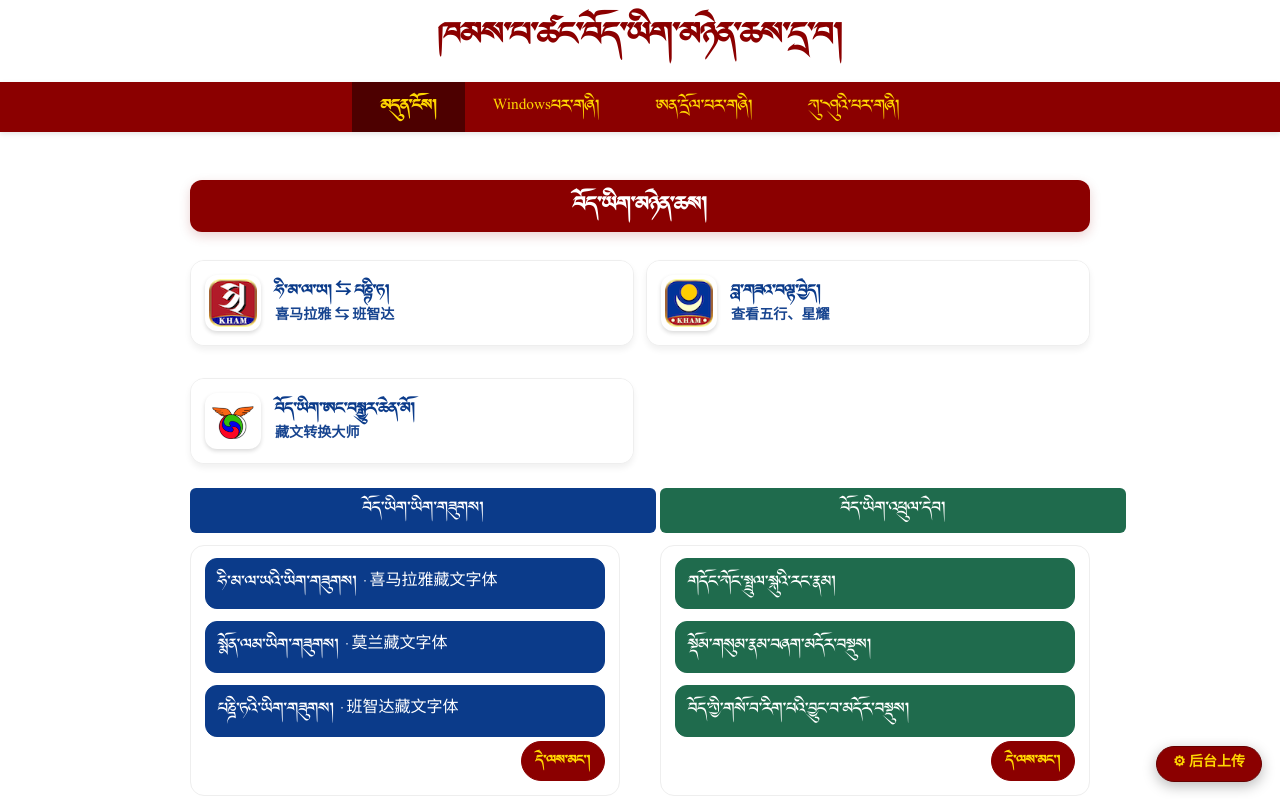
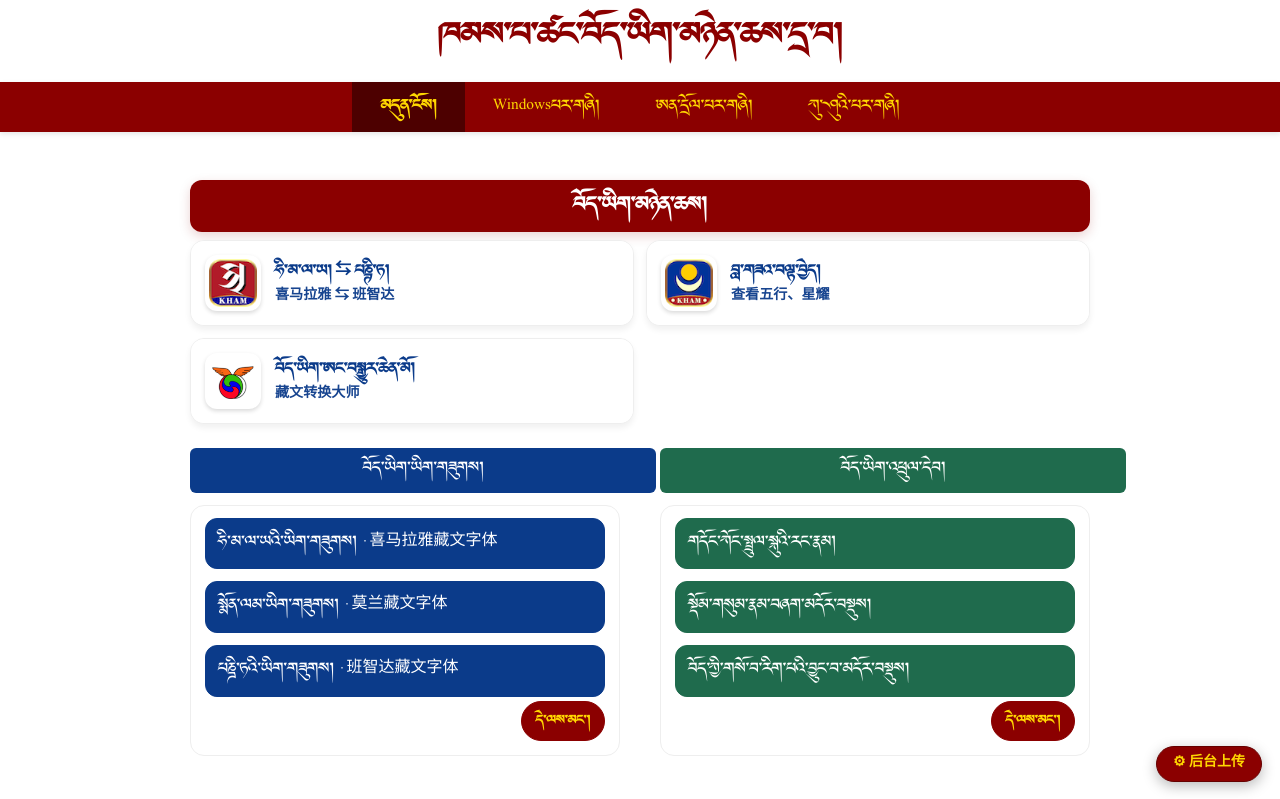
Before and after one commit to kangba1376/KHAMPA, a plain HTML site: page index.html in a window 1280 px wide. Shown: the top 799 px of the page. Drawn offline with Linux system fonts and the light colour scheme.

Commit message:
Align software card row spacing with resource lists

```diff
--- a/index.html
+++ b/index.html
@@ -121,7 +121,7 @@
         .update-simple-zh { color: #8b0000; display: block; margin-top: 8px; }
 
         .home-apps { display: grid; grid-template-columns: repeat(2, minmax(0, 1fr)); gap: 12px; margin: 4px 0 0 0; }
-        .home-app { border: 1px solid #eee; border-radius: 14px; background: #fff; box-shadow: 0 4px 6px rgba(0,0,0,0.06); overflow: hidden; position: relative; }
+        .home-app { margin-top: 0; border: 1px solid #eee; border-radius: 14px; background: #fff; box-shadow: 0 4px 6px rgba(0,0,0,0.06); overflow: hidden; position: relative; }
         .home-app > summary { padding: 14px; background: #ffffff; color: #0b3b8a; list-style: none; cursor: pointer; }
         .home-app > summary::-webkit-details-marker { display: none; }
         .home-app > summary::after { display: none; }
```
